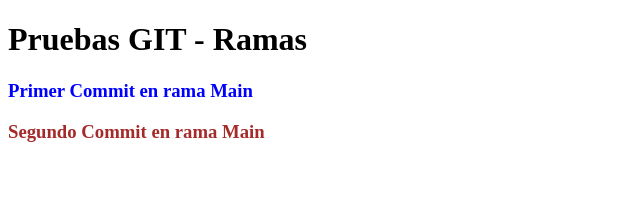
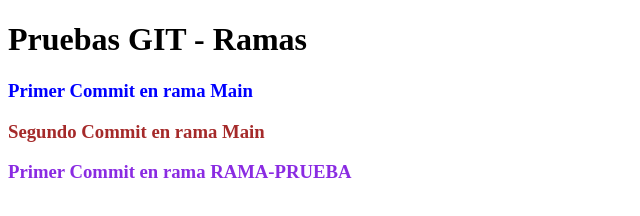
Before and after one commit to Jaime-SC/PRUEBA-RAMAS, a plain HTML site: page index.html in a window 1280 px wide. Shown: the whole page, without its empty margins (0-640 px from the left). Drawn offline with Linux system fonts and the light colour scheme.

Commit message:
PRIMER COMMIT RAMA-PRUEBA

```diff
--- a/index.html
+++ b/index.html
@@ -11,5 +11,7 @@
     <h3 style="color: blue;">Primer Commit en rama Main</h3>
 
     <h3 style="color: brown;">Segundo Commit en rama Main</h3>
+
+    <h3 style="color: blueviolet;"> Primer Commit en rama RAMA-PRUEBA</h3>
 </body>
 </html>
```
